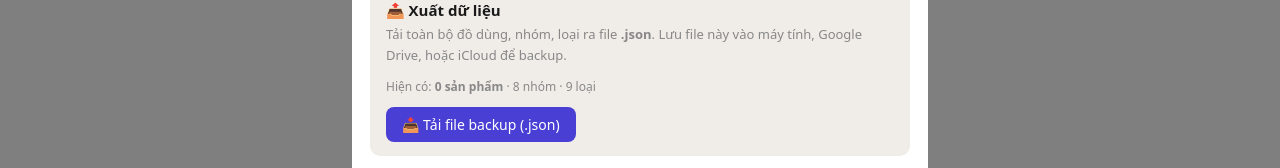
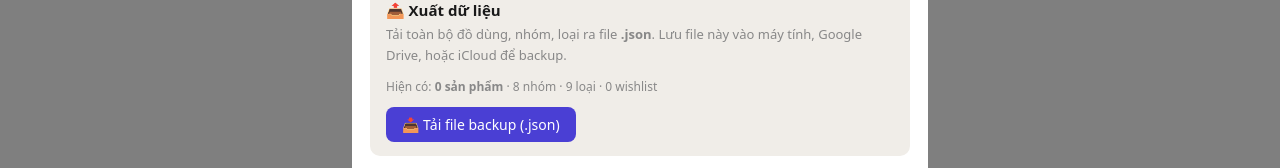
Before and after one commit to hangvt2003-hue/dodung-app, a React (Vite) app: page / in a window 1280 px wide. Both pictures are taken after a click on the button "Backup". Shown: the part 407-575 px from the top of the page. Built offline with nearby package versions, Linux system fonts and the light colour scheme.

Commit message:
fix dates compare wishlist

```diff
--- a/src/App.jsx
+++ b/src/App.jsx
@@ -933,12 +933,12 @@ function saveState(state) {
 }
 
 /* ─── BACKUP MODAL ─── */
-function BackupModal({ groups, types, items, onImport, onClose }) {
+function BackupModal({ groups, types, items, wishes, onImport, onClose }) {
   const [importError, setImportError] = useState(null);
   const [importOk, setImportOk] = useState(false);
 
   const doExport = () => {
-    const data = { version: 1, exportedAt: new Date().toISOString(), groups, types, items };
+    const data = { version: 1, exportedAt: new Date().toISOString(), groups, types, items, wishes };
     const blob = new Blob([JSON.stringify(data, null, 2)], { type: "application/json" });
     const url = URL.createObjectURL(blob);
     const a = document.createElement("a");
@@ -979,7 +979,7 @@ function BackupModal({ groups, types, items, onImport, onClose }) {
           Tải toàn bộ đồ dùng, nhóm, loại ra file <strong>.json</strong>. Lưu file này vào máy tính, Google Drive, hoặc iCloud để backup.
         </div>
         <div style={{ fontSize: 12, color: C.muted, marginBottom: 12 }}>
-          Hiện có: <strong>{items.length} sản phẩm</strong> · {groups.length} nhóm · {types.length} loại
+          Hiện có: <strong>{items.length} sản phẩm</strong> · {groups.length} nhóm · {types.length} loại · {wishes.length} wishlist
         </div>
         <button style={s.btnPrimary} onClick={doExport}>📥 Tải file backup (.json)</button>
       </div>
@@ -1121,7 +1121,7 @@ export default function App() {
         <GroupManager groups={groups} types={types} onSave={saveGroups} onClose={() => setModal(null)} />
       </Modal>
       <Modal open={modal === "backup"} onClose={() => setModal(null)} title="💾 Backup & Khôi phục">
-        <BackupModal groups={groups} types={types} items={items} onImport={doImport} onClose={() => setModal(null)} />
+        <BackupModal groups={groups} types={types} items={items} wishes={wishes} onImport={doImport} onClose={() => setModal(null)} />
       </Modal>
     </div>
   );
```
